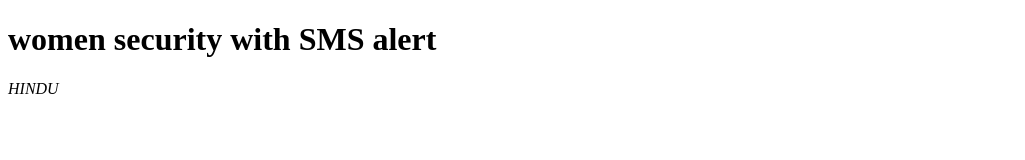
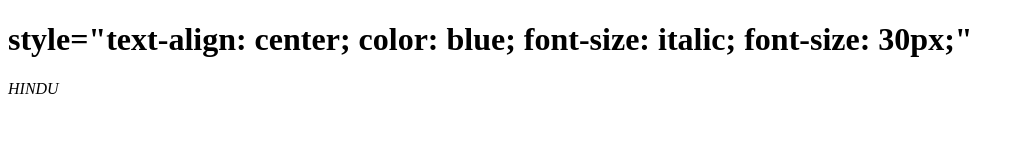
Before and after one commit to hindubojanki/women-security-with-SMS-alert-phase_1, a plain HTML site: page index.html in a window 1280 px wide. Shown: the whole page, without its empty margins (0-1025 px from the left). Drawn offline with Linux system fonts and the light colour scheme.

Commit message:
first commit

```diff
--- a/index.html
+++ b/index.html
@@ -4,10 +4,10 @@
     <meta charset="UTF-8">
     <meta http-equiv="X-UA-Compatible" content="IE=edge">
     <meta name="viewport" content="width=, initial-scale=1.0">
-    <title>Document</title>
+    <title>women security with SMS alert</title>
 </head>
 <body>
-    <h1>women security with SMS alert</h1>
-    <i>HINDU</i>
+<h1>style="text-align: center; color: blue; font-size: italic; font-size: 30px;"</h1>
+ <i>HINDU</i>
 </body>
 </html>
```
